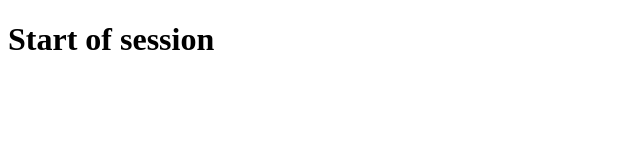
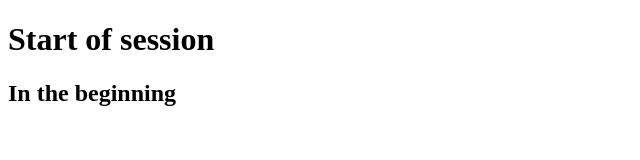
Before and after one commit to carlagesa/Session, a plain HTML site: page index.html in a window 1280 px wide. Shown: the whole page, without its empty margins (0-640 px from the left). Drawn offline with Linux system fonts and the light colour scheme.

Commit message:
Add main.js

```diff
--- a/index.html
+++ b/index.html
@@ -8,5 +8,6 @@
 </head>
 <body>
     <h1>Start of session</h1>
+    <h2>In the beginning</h2>
 </body>
 </html>
--- a/style.css
+++ b/style.css
@@ -0,0 +1,3 @@
+body{
+    background-color: blue;
+}
```
Also changed, not shown: main.js (added).
